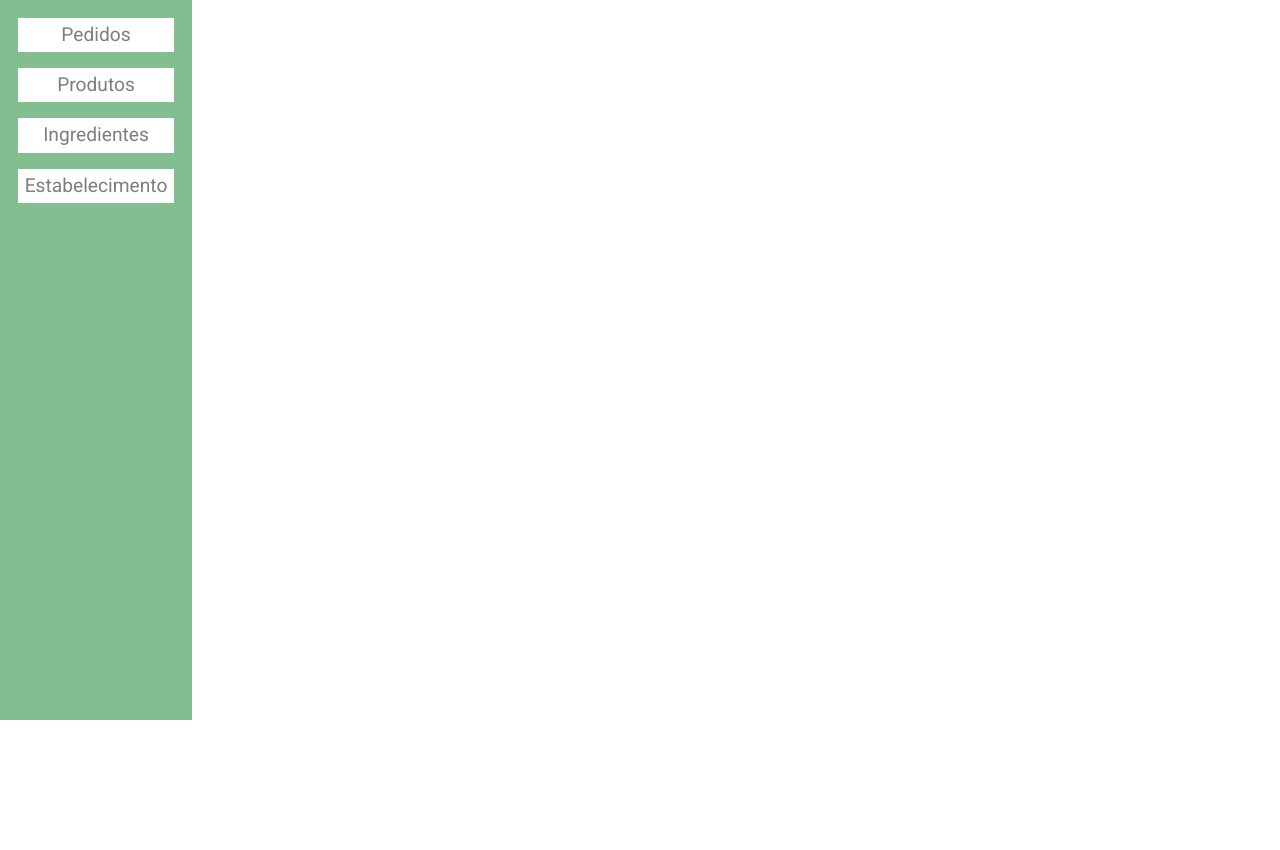
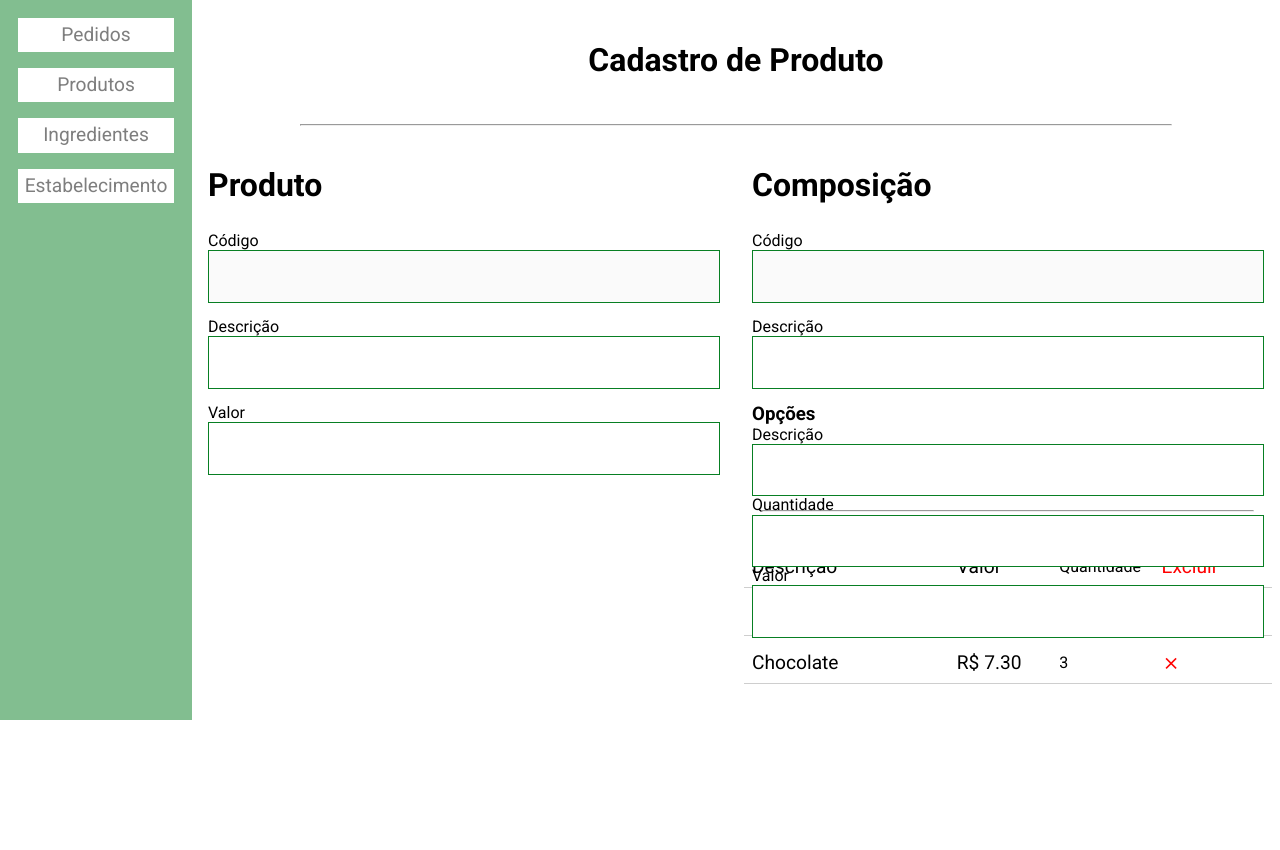
Before and after one commit to paulobusato/eComida, a PHP site: page /administrativo/produto.cadastro.html in a window 1280 px wide. Shown: the part 80-930 px from the top of the page. Before the commit the page ends 800 px from the top, so only its background shows below. Run offline with PHP 8.4, Linux system fonts and the light colour scheme; some web fonts are replaced.

Commit message:
continuacao do cadastro de produto

```diff
--- a/administrativo/produto.cadastro.css
+++ b/administrativo/produto.cadastro.css
@@ -75,3 +75,134 @@ body {
 .navegacao__item:hover {
     font-weight: bold;
 }
+
+.conteudo-principal {
+    display: grid;
+    grid-template-columns: repeat(2, 1fr);
+    grid-template-rows: 120px 10px auto;
+}
+
+.conteudo-principal__titulo {
+    grid-column: 1 / 3;
+    display: flex;
+    justify-content: center;
+    align-items: center;
+}
+
+.conteudo-principal__divider {
+    grid-column: 1 / 3;
+    justify-self: center;
+    align-self: center;
+    width: 80%;
+}
+
+.formulario {
+    grid-column: 1 / 3;
+    display: grid;
+    grid-template-columns: repeat(2, 1fr);
+    grid-template-rows: repeat(2, 1fr);
+}
+
+.formulario-produto,
+.formulario-composicao {
+    padding: 16px;
+    display: grid;
+    grid-auto-rows: 70px;
+    gap: 16px;
+}
+
+.formulario-produto__item,
+.formulario-composicao__item {
+    display: flex;
+    flex-direction: column;
+    position: relative;
+}
+
+.formulario-produto__codigo,
+.formulario-composicao__codigo,
+.formulario-produto__descricao,
+.formulario-composicao__descricao,
+.formulario-produto__valor {
+    padding: 16px;
+    border: 1px solid #087f23;
+    color: #000000;
+}
+
+/* .formulario-produto__icon {
+    position: absolute;
+    right: 16px;
+    top: 40%;
+    cursor: pointer;
+    font-size: 2rem;
+} */
+
+.formulario-produto__opcoes {
+    display: grid;
+}
+
+.composicao-divider-wrapper,
+.composicao__itens {
+    grid-row: 2 / 3;
+    grid-column: 2 / 3;
+}
+
+.composicao-divider-wrapper {
+    display: flex;
+    justify-content: center;
+}
+
+.composicao__divider {
+    margin-top: 20px;
+    width: 90%;
+}
+
+.composicao {
+    /* border: 1px solid #ffb74d; */
+    display: grid;
+    grid-template-columns: 1fr;
+    grid-template-rows: 50px 10px 615px;
+    gap: 8px;
+    padding: 8px;
+}
+
+.composicao__itens {
+    display: block;
+    overflow: auto;
+    margin-top: 50px;
+}
+
+.composicao__itens::-webkit-scrollbar {
+    width: 3px;
+}
+
+.composicao__itens::-webkit-scrollbar-thumb {
+    background-color: #cecece;
+}
+
+.composicao__item {
+    height: 40px;
+    border-bottom: 1px solid #cecece;
+    margin: 8px;
+    padding: 8px;
+    display: grid;
+    grid-template-columns: 10fr 5fr 5fr 5fr;
+    align-items: center;
+
+}
+
+.composicao__item:hover {
+    background-color: #cecece65;
+}
+
+.composicao__descricao,
+.composicao__valor,
+.composicao__btn-excluir {
+    font-size: 1.2em;
+}
+
+.composicao__btn-excluir {
+    grid-column: 4 / 5;
+    color: red;
+    cursor: pointer;
+    align-self: center;
+}
--- a/administrativo/produto.cadastro.html
+++ b/administrativo/produto.cadastro.html
@@ -22,6 +22,74 @@
         </nav>
     </aside>
     <main class="conteudo-principal">
+        <h1 class="conteudo-principal__titulo">Cadastro de Produto</h1>
+        <hr class="conteudo-principal__divider">
+        <form action="#" class="formulario">
+            <section class="formulario-produto">
+                <h1>Produto</h1>
+                <article class="formulario-produto__item">
+                    <label for="formulario-produto__codigo">Código</label>
+                    <input type="number" class="formulario-produto__codigo" id="formulario-produto__codigo" disabled>
+                </article>
+                <article class="formulario-produto__item">
+                    <label for="formulario-produto__descricao">Descrição</label>
+                    <input type="text" class="formulario-produto__descricao">
+                </article>
+                <article class="formulario-produto__item">
+                    <label for="formulario-produto__valor">Valor</label>
+                    <input type="number" class="formulario-produto__valor">
+                </article>
+            </section>
+            <section class="formulario-composicao">
+                <h1>Composição</h1>
+                <article class="formulario-composicao__item">
+                    <label for="formulario-composicao__codigo">Código</label>
+                    <input type="number" class="formulario-composicao__codigo" id="formulario-composicao__codigo" disabled>
+                </article>
+                <article class="formulario-composicao__item">
+                    <label for="formulario-composicao__descricao">Descrição</label>
+                    <input type="text" class="formulario-composicao__descricao">
+                </article>
+                <section class="formulario-composicao__opcoes">
+                    <h3>Opções</h3>
+                    <article class="formulario-composicao__item">
+                        <label for="formulario-composicao__descricao">Descrição</label>
+                        <input type="text" class="formulario-composicao__descricao">
+                    </article>
+                    <article class="formulario-composicao__item">
+                        <label for="formulario-composicao__descricao">Quantidade</label>
+                        <input type="text" class="formulario-composicao__descricao">
+                    </article>
+                    <article class="formulario-composicao__item">
+                        <label for="formulario-composicao__descricao">Valor</label>
+                        <input type="text" class="formulario-composicao__descricao">
+                    </article>
+                </section>
+            </section>
+            <div class="composicao-divider-wrapper">
+                <hr class="composicao__divider">
+            </div>
+            <section class="composicao__itens">
+                <article class="composicao__item">
+                    <span class="composicao__descricao">Descrição</span>
+                    <span class="composicao__valor">Valor</span>
+                    <span class="composicao__quantidade">Quantidade</span>
+                    <span class="composicao__btn-excluir">Excluir</span>
+                </article>
+                <article class="composicao__item">
+                    <span class="composicao__descricao">Morango</span>
+                    <span class="composicao__valor">R$ 20.30</span>
+                    <span class="composicao__quantidade">2</span>
+                    <i class="material-icons composicao__btn-excluir">clear</i>
+                </article>
+                <article class="composicao__item">
+                    <span class="composicao__descricao">Chocolate</span>
+                    <span class="composicao__valor">R$ 7.30</span>
+                    <span class="composicao__quantidade">3</span>
+                    <i class="material-icons composicao__btn-excluir">clear</i>
+                </article>
+            </section>
+        </form>
     </main>
 </body>
 </html>
```
